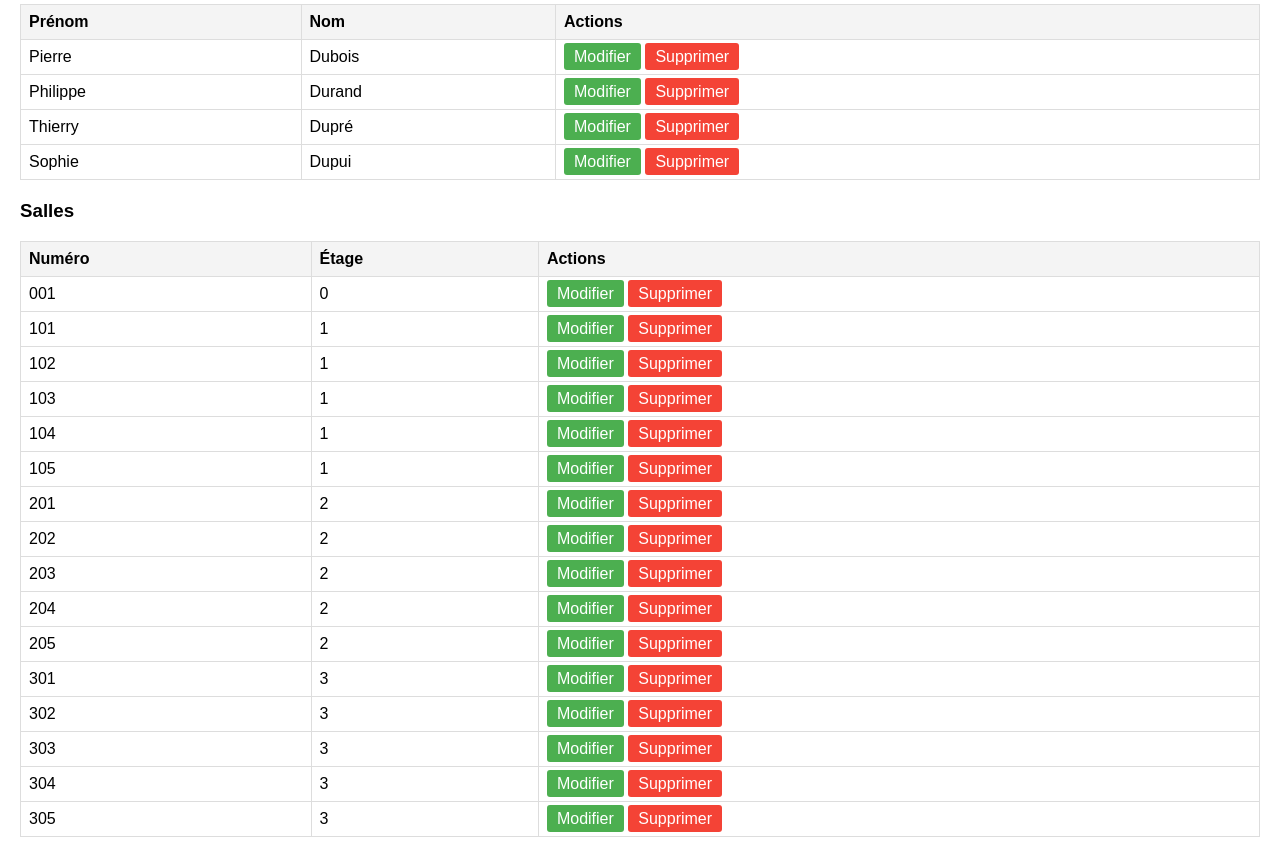
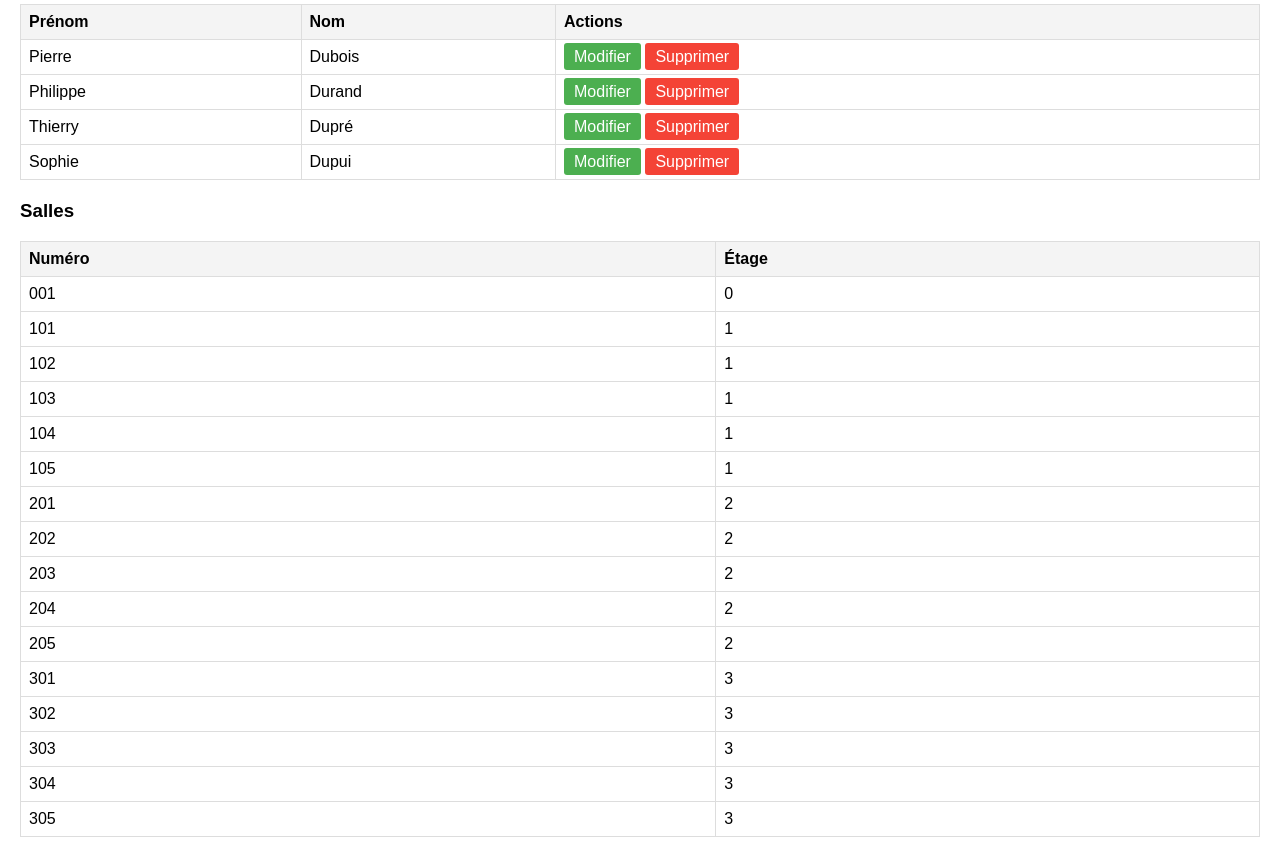
Before and after one commit to bpuibusque/projetDjango, a Django app: page /gestion_materiel/visualisation/ in a window 1280 px wide. Shown: the part 1068-1925 px from the top of the page. Run offline with Django 5.2, Linux system fonts and the light colour scheme; data comes from the database, SQL or seed files in the repository; both versions use the stored data as it was after the commit; data that the repository does not hold is empty.

Commit message:
desactivation de modification des salles

```diff
--- a/monprojet/gestion_materiel/templates/visualisation.html
+++ b/monprojet/gestion_materiel/templates/visualisation.html
@@ -103,7 +103,6 @@
       <tr>
         <th>Numéro</th>
         <th>Étage</th>
-        <th>Actions</th>
       </tr>
     </thead>
     <tbody>
@@ -111,10 +110,6 @@
         <tr>
           <td>{{ salle.numero }}</td>
           <td>{{ salle.etage }}</td>
-          <td>
-            <a class="btn btn-edit" href="{% url 'modifier_salle' salle.id %}">Modifier</a>
-            <a class="btn btn-delete" href="{% url 'supprimer_salle' salle.id %}">Supprimer</a>
-          </td>
         </tr>
       {% endfor %}
     </tbody>
```
Also changed, not shown: monprojet/db.sqlite3.
